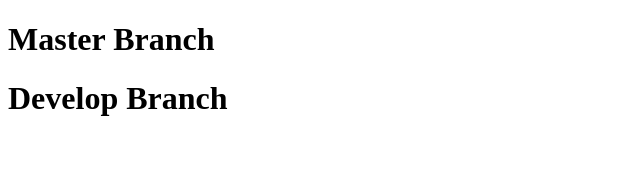
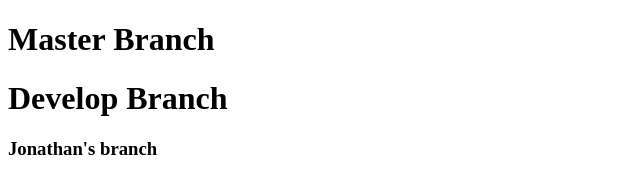
Before and after one commit to ashtonsprunger/WD-64-TeamGit, a plain HTML site: page index.html in a window 1280 px wide. Shown: the whole page, without its empty margins (0-640 px from the left). Drawn offline with Linux system fonts and the light colour scheme.

Commit message:
Jonathan's branch commit

```diff
--- a/index.html
+++ b/index.html
@@ -8,5 +8,6 @@
 <body>
     <h1>Master Branch</h1>
     <h1>Develop Branch</h1>
+    <h3>Jonathan's branch</h2>
 </body>
 </html>
```
